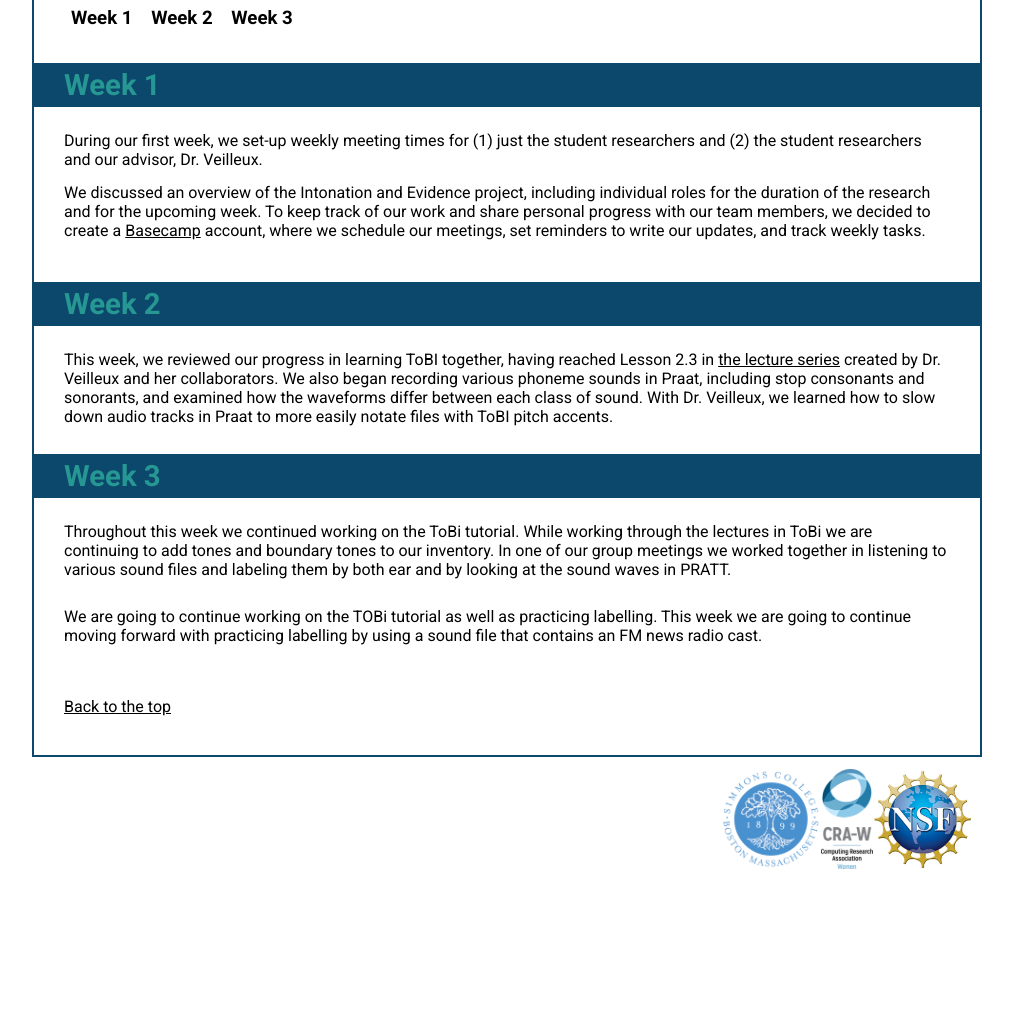
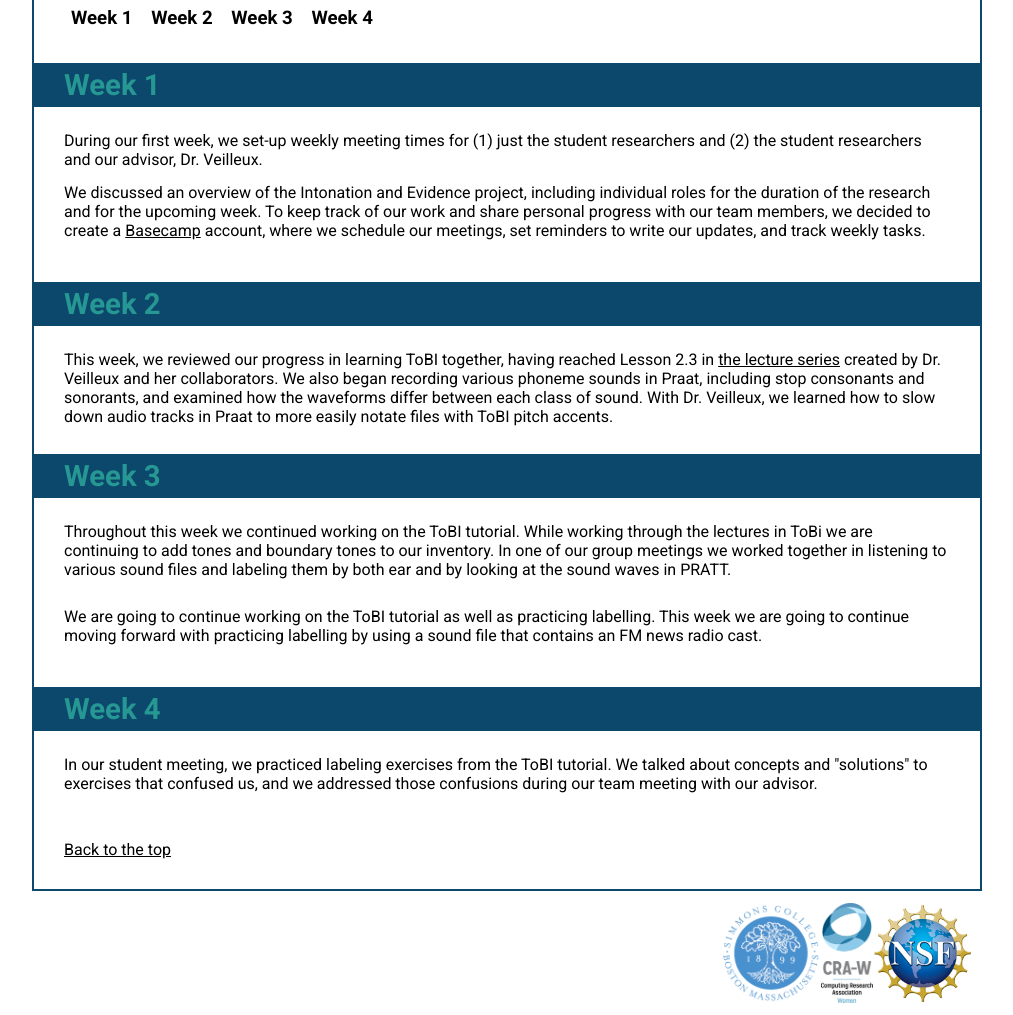
Before and after one commit to kgbercan/IntonationAndEvidence, a plain HTML site: page blog.html in a window 1280 px wide. Shown: the part 409-1424 px from the top of the page, without its empty margins (133-1146 px from the left). Before the commit the page ends 1290 px from the top, so only its background shows below. Drawn offline with Linux system fonts and the light colour scheme.

Commit message:
team blog for week 4

```diff
--- a/blog.html
+++ b/blog.html
@@ -38,8 +38,8 @@
           <a href="#w1">Week 1</a>
           <a href="#w2">Week 2</a>
           <a href="#w3">Week 3</a>
+          <a href="#w4">Week 4</a>
 <!--
-          <a href="#w4">Week 4</a>
           <a href="#w5">Week 5</a>
           <a href="#w6">Week 6</a>
           <a href="#w7">Week 7</a>
@@ -67,7 +67,7 @@
           <a href="#w24">Week 24</a>
           <a href="#w25">Week 25</a>
           <a href="#w26">Week 26</a>
---!>
+-->
 
       </div>
 
@@ -91,21 +91,21 @@
 
 	<h2><a class="unformlink" name="w3" id="w3">Week 3  </a></h2>
 	  <br/>
-	  <p>Throughout this week we continued working on the ToBi tutorial. While working through the lectures in ToBi we are continuing to add tones and boundary tones to our inventory.
+	  <p>Throughout this week we continued working on the ToBI tutorial. While working through the lectures in ToBi we are continuing to add tones and boundary tones to our inventory.
 	  In one of our group meetings we worked together in listening to various sound files and labeling them by both ear and by looking at the sound waves in PRATT.
 	  <p>
-	  <p>We are going to continue working on the TOBi tutorial as well as practicing labelling. This week we are going to continue moving forward with practicing labelling by using a sound file that contains an FM news radio cast.
+	  <p>We are going to continue working on the ToBI tutorial as well as practicing labelling. This week we are going to continue moving forward with practicing labelling by using a sound file that contains an FM news radio cast.
 	  <p>
 	  <br/>
-
-<!--
 
 
     <h2><a class="unformlink" name="w4" id="w4">Week 4</a></h2>
 	  <br/>
-	  <p>There was no formal meeting this week as both Jillianna and Jazzmine were attending Grace Hopper. Maria did contact a group at Emmanuel to see about combining research projects.</p>
+	  <p>In our student meeting, we practiced labeling exercises from the ToBI tutorial. We talked about concepts and "solutions" to exercises that confused us, and we addressed those confusions during our team meeting with our advisor.</p>
 	  <br/>
 
+
+<!--
     <h2><a class="unformlink" name="w5" id="w5">Week 5</a></h2>
 	  <br/>
 	  <p>This week Maria and Jazzmine met with our advisor to ensure we were on track to meet our goals. Jillianna did not attend the meeting due to illness. We adressed some issues and made a list of questions to address for next week. They were as follows: <ul>
@@ -330,7 +330,7 @@
    This week, I focused on analysing the data for the final report. My statistics experience is very limited leaving a lot of room for research. There were some unique data entries that I had to decided what to do with. Some where people who answered the questions humorously and a few were from young men that decided the post test was a good place to try and flirt. But, my favorite was a 3 year old who had seen their older siblings playing the games and wanted to join. While the toddler didn't understand the concepts he did make the connection between boolean variables and the birthday game. This was a challenge because there is no statistcal way to represet that connection. In the end, I decided to include the datasets but just mark them as wrong answers but to speak more about the unique data in the final report.
         </p>
 
---!>
+-->
 
     <br/>
 <a href="#">Back to the top</a>
```
